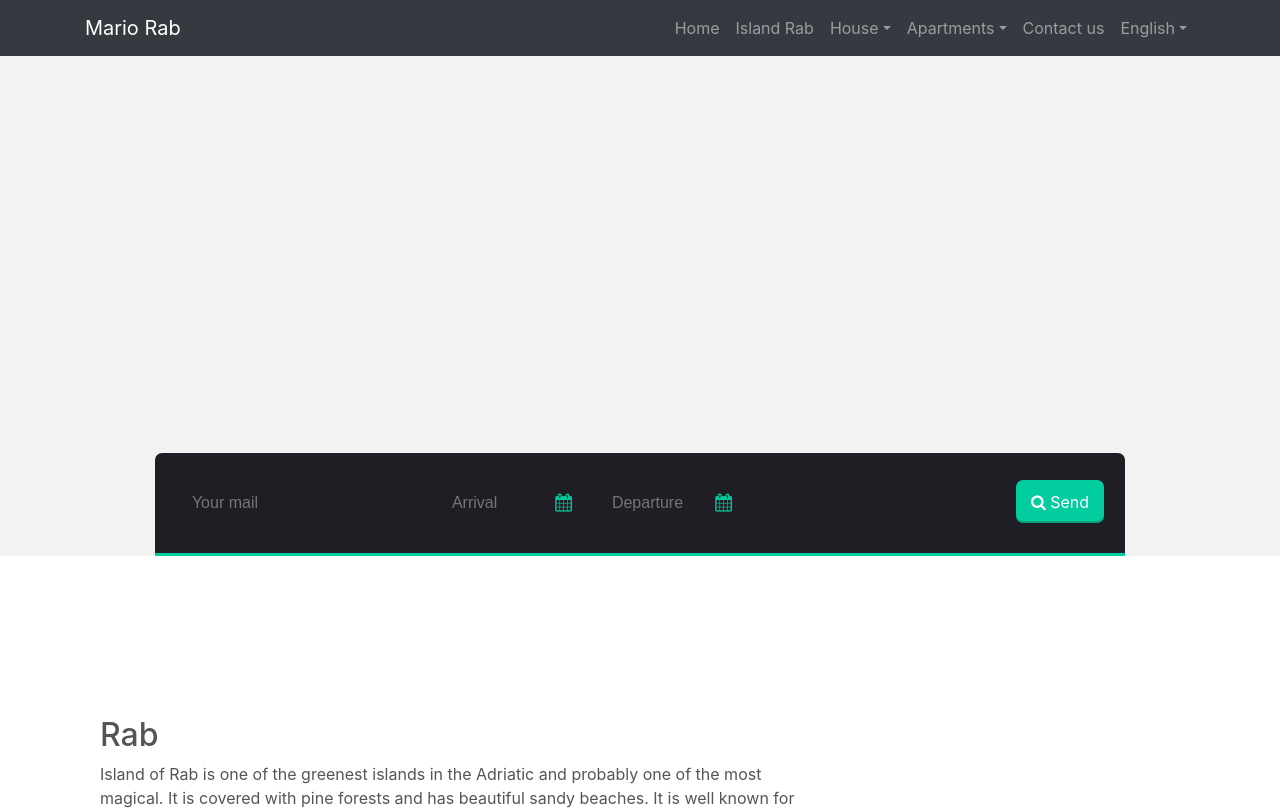
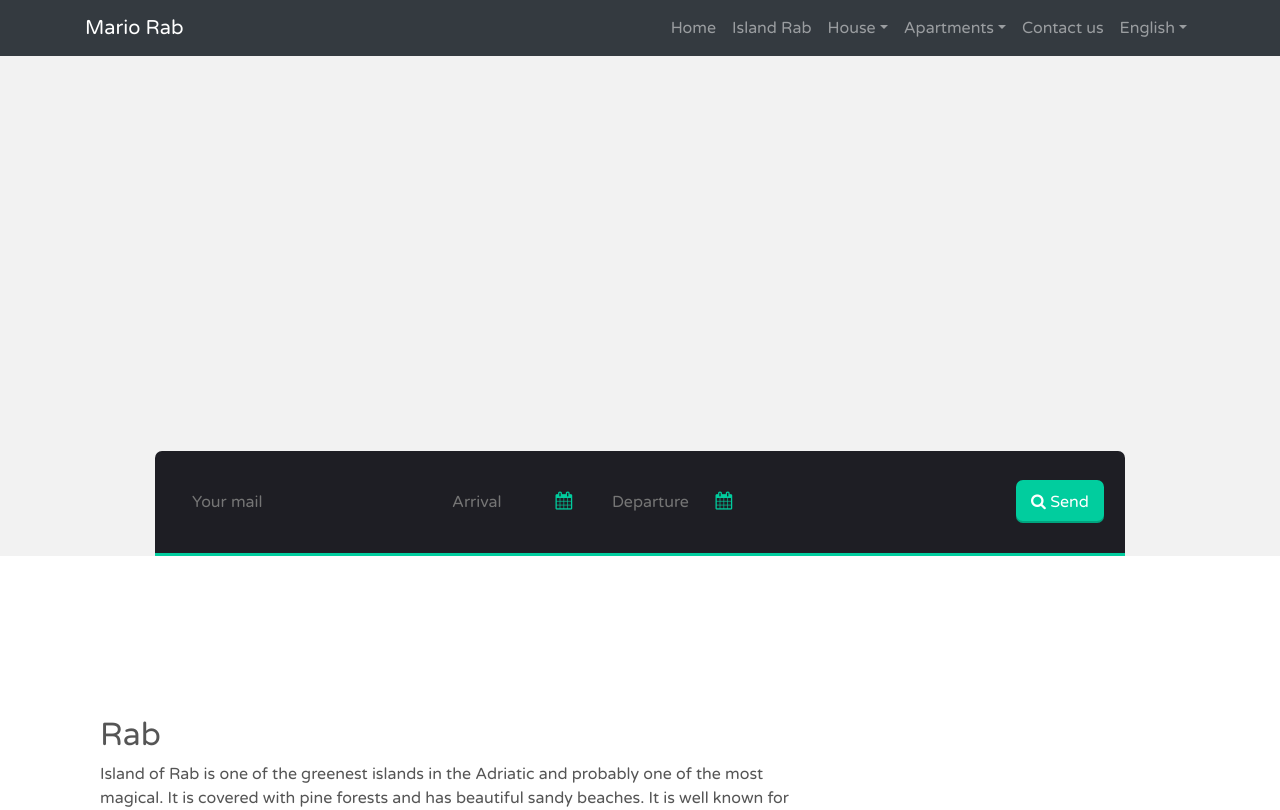
Before and after one commit to shoowack/mario-rab-website, a React (Create React App) app: page / in a window 1280 px wide. Shown: the top 810 px of the page. Built offline with nearby package versions, Linux system fonts and the light colour scheme.

Commit message:
added font

```diff
--- a/src/styles.scss
+++ b/src/styles.scss
@@ -1,3 +1,4 @@
+@import url('https://fonts.googleapis.com/css2?family=Varela+Round&display=swap');
 @import "colors.scss";
 @import "forms.scss";
 
@@ -14,6 +15,7 @@
   background: #f3f3f3;
   color: #999999;
   padding-top: 56px;
+  font-family: 'Varela Round', sans-serif;
 }
 
 a {
```
